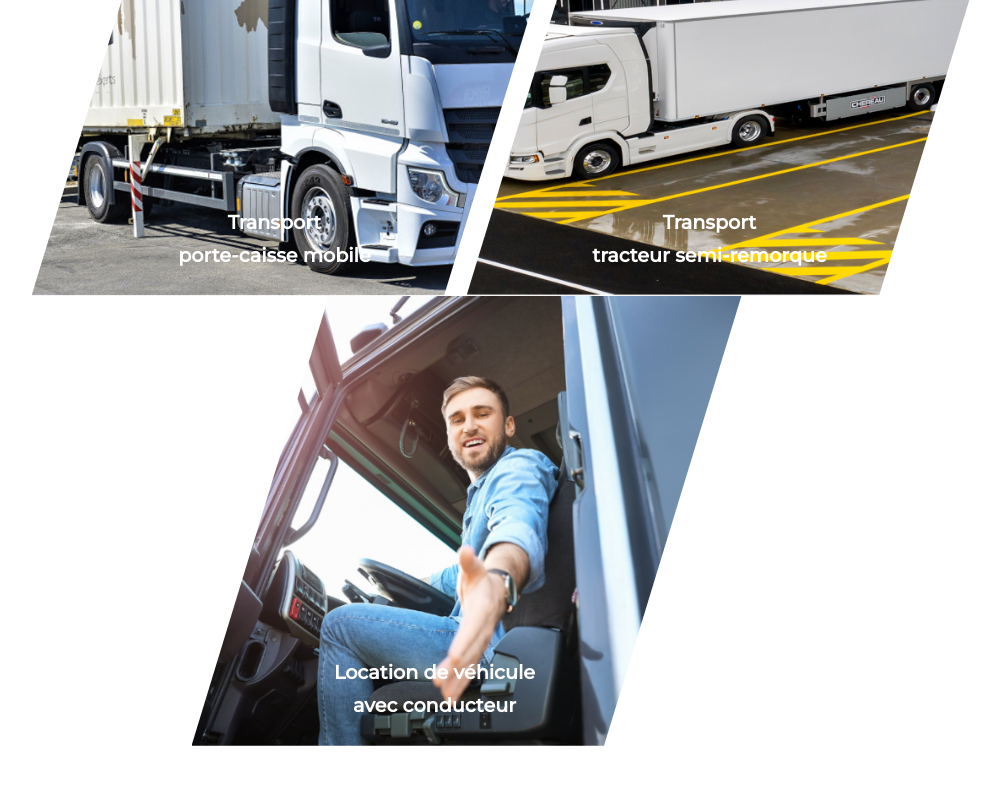
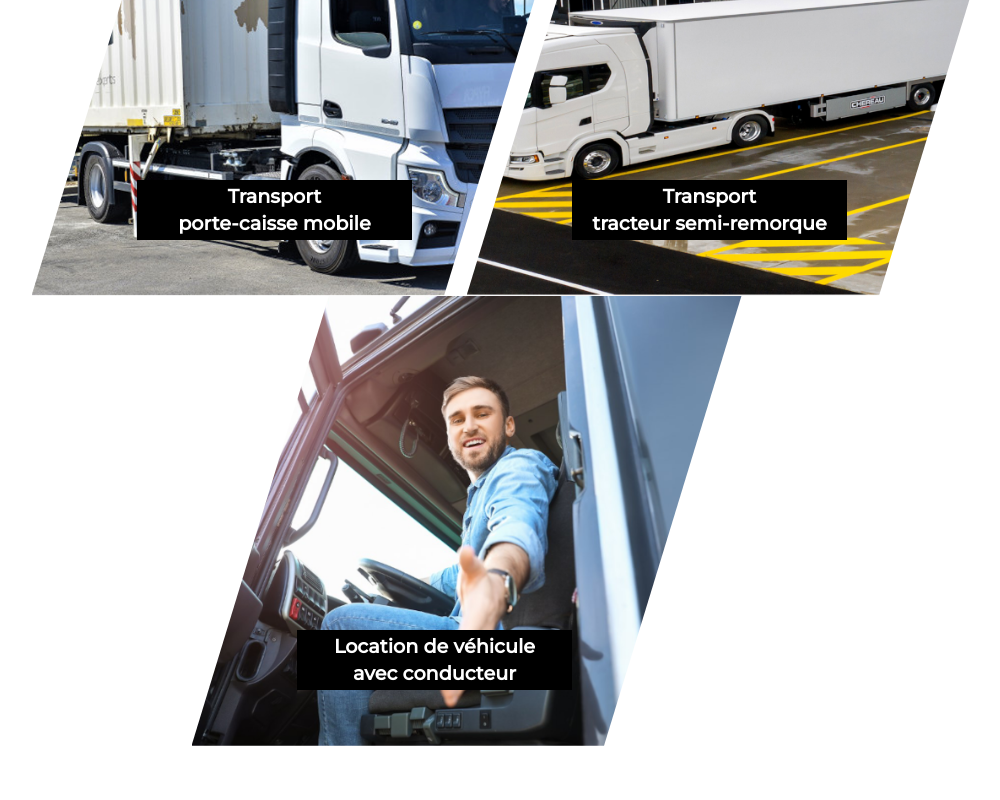
Before and after one commit to AliOuaibi/app-gaf, a React (Create React App) app: page / in a window 1280 px wide. Shown: the part 1600-2400 px from the top of the page, without its empty margins (116-1116 px from the left). Built offline with nearby package versions, Linux system fonts and the light colour scheme.

Commit message:
add animation for section about in homapage

```diff
--- a/src/components/SectionAbout.css
+++ b/src/components/SectionAbout.css
@@ -2,6 +2,9 @@
 .custom-cards-container {
   padding: 130px 0;
   position: relative;
+  display: flex; /* Flexbox pour aligner les éléments */
+  flex-direction: column; /* Colonne pour que le contenu soit empilé verticalement */
+  justify-content: flex-start;
 }
 
 .container-title-container {
@@ -31,6 +34,39 @@
   padding: 0; /* Élimine tout padding interne */
 }
 
+.title-about-card {
+  width: 50%;
+  background-color: #000;
+  color: #ffffff;
+  font-size: 1.2rem;
+  font-weight: 900;
+  margin: 0 auto;
+  transform: translateY(100%);
+  transition: transform 0.3s ease-in-out;
+  height: 60px; /* Hauteur fixe pour uniformiser les titres */
+  display: flex;
+  align-items: center; /* Centre verticalement le texte dans le titre */
+  justify-content: center; /* Centre horizontalement le texte dans le titre */
+}
+
+/* Apply hover on each card container */
+.custom-card-container:hover .title-about-card {
+  transform: translateY(0); /* Animation déclenchée au survol du conteneur */
+  cursor: default;
+  height: 100%;
+}
+
+.paragraphe-about-card {
+  height: 100px;
+}
+
+.custom-card-container:hover .paragraphe-about-card {
+  cursor: default;
+  opacity: 1; /* Affiche le texte seulement lors du survol */
+  font-weight: 1000; /* Change la police au survol */
+  height: 100%;
+}
+
 /* Each card */
 .custom-card {
   position: relative;
@@ -57,24 +93,39 @@
 }
 
 .about-custom-card {
+  transition: all 0.3s ease-in-out;
   position: absolute;
   bottom: 1rem;
-  width: fit-content;
   left: -2rem;
   text-align: center;
   width: 100%;
 }
 
-.paragraphe-about-card {
+.title-about-card {
+  width: 50%;
+  background-color: #000;
   color: #ffffff;
   font-size: 1.2rem;
   font-weight: 900;
-  margin: 0 0 .5rem;
+  margin: 0 auto;
+  transform: translateY(100%); /* Hidden by default */
+  transition: transform 0.3s ease-in-out;
+}
+
+.paragraphe-about-card {
+  font-weight: bold;
+  background-color: rgba(0, 0, 0, 0.7);
+  color: #fff;
+  opacity: 0; /* Hidden by default */
+  margin: 0 auto;
+  width: 60%;
+  justify-content: right;
+  transition: opacity 0.3s ease-in-out;
 }
 
 /* Adjust for mobile screens */
 @media (max-width: 768px) {
-  .custom-card-container + .custom-card-container + .custom-card-container{
+  .custom-card-container + .custom-card-container {
     margin-top: 20px;
     margin-left: 0; /* Enlève le décalage sur petits écrans */
   }
--- a/src/components/SectionAbout.js
+++ b/src/components/SectionAbout.js
@@ -18,7 +18,11 @@ const SectionAbout = () => {
                 className='custom-responsive-image'
               />
               <div className="about-custom-card">
-                <p className="paragraphe-about-card">Transport <br/>porte-caisse mobile</p>
+                <h3 className="title-about-card">Transport <br/>porte-caisse mobile</h3>
+                <p className="paragraphe-about-card">
+                  Les prestations de GAF s’adressent à toute entreprise utilisant la caisse mobile :
+                  entreprises de messagerie, de mono colis, les réseaux de distribution non publics…
+                </p>
               </div>
             </div>
           </div>
@@ -32,7 +36,12 @@ const SectionAbout = () => {
                 className='custom-responsive-image'
               />
               <div className="about-custom-card">
-                <p className="paragraphe-about-card">Transport <br/>tracteur semi-remorque</p>
+                <h3 className="title-about-card">Transport <br/>tracteur semi-remorque</h3>
+                <p className="paragraphe-about-card">
+                  En fonction des besoins, des contraintes d’infrastructures ou de quais de chargement par exemple,
+                  le transport en semi-remorque peut être plus adapté. Les équipes de GAF exploitent des lignes
+                  régulières dans les régions où l’entreprise est implantée.
+                </p>
               </div>
             </div>
           </div>
@@ -46,7 +55,12 @@ const SectionAbout = () => {
                 className='custom-responsive-image'
               />
               <div className="about-custom-card">
-                <p className="paragraphe-about-card">Location de véhicule <br/>avec conducteur</p>
+                <h3 className="title-about-card">Location de véhicule <br/>avec conducteur</h3>
+                <p className="paragraphe-about-card">
+                  GAF est capable de répondre à tous vos besoins de mise à disposition de véhicules avec OU SANS
+                  conducteurs.Ce service vous permet de bénéficier de tous les atouts de l’entreprise ou de vos
+                  besoins de camion haut de gamme supplémentaire.
+                </p>
               </div>
             </div>
           </div>
```
